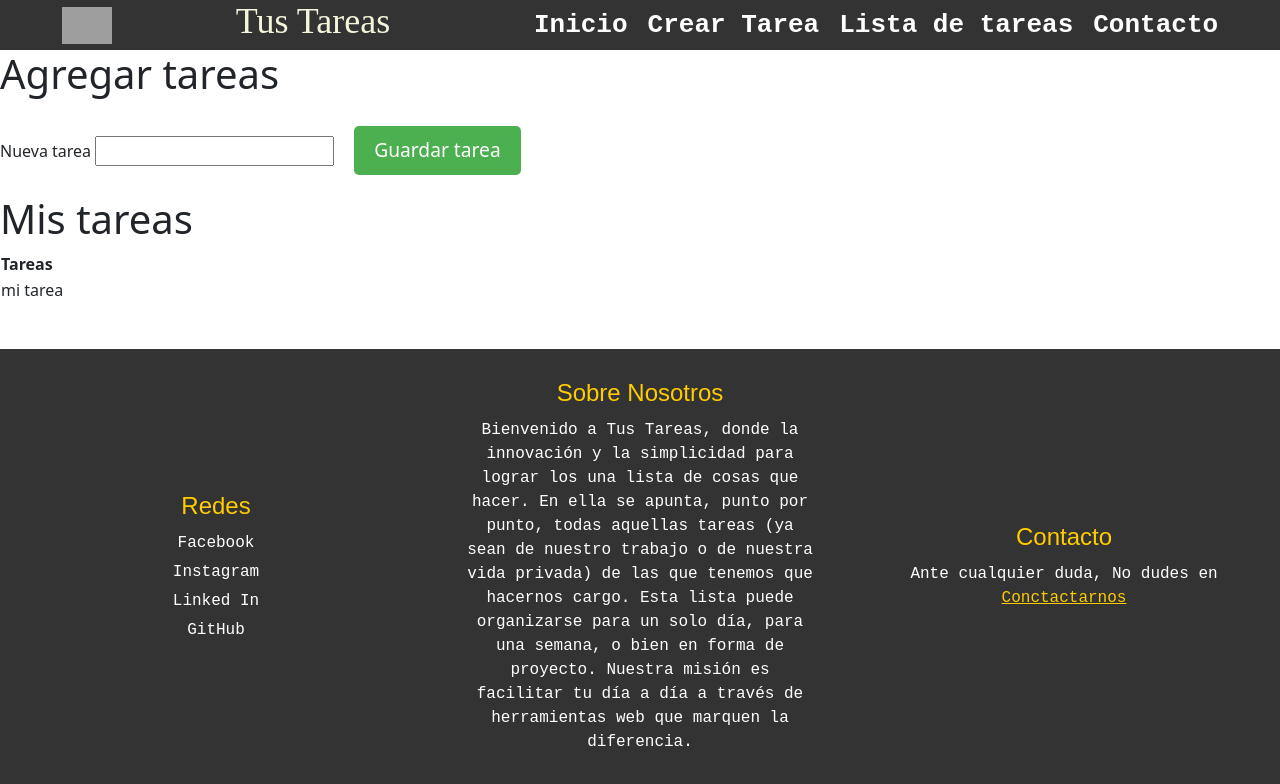
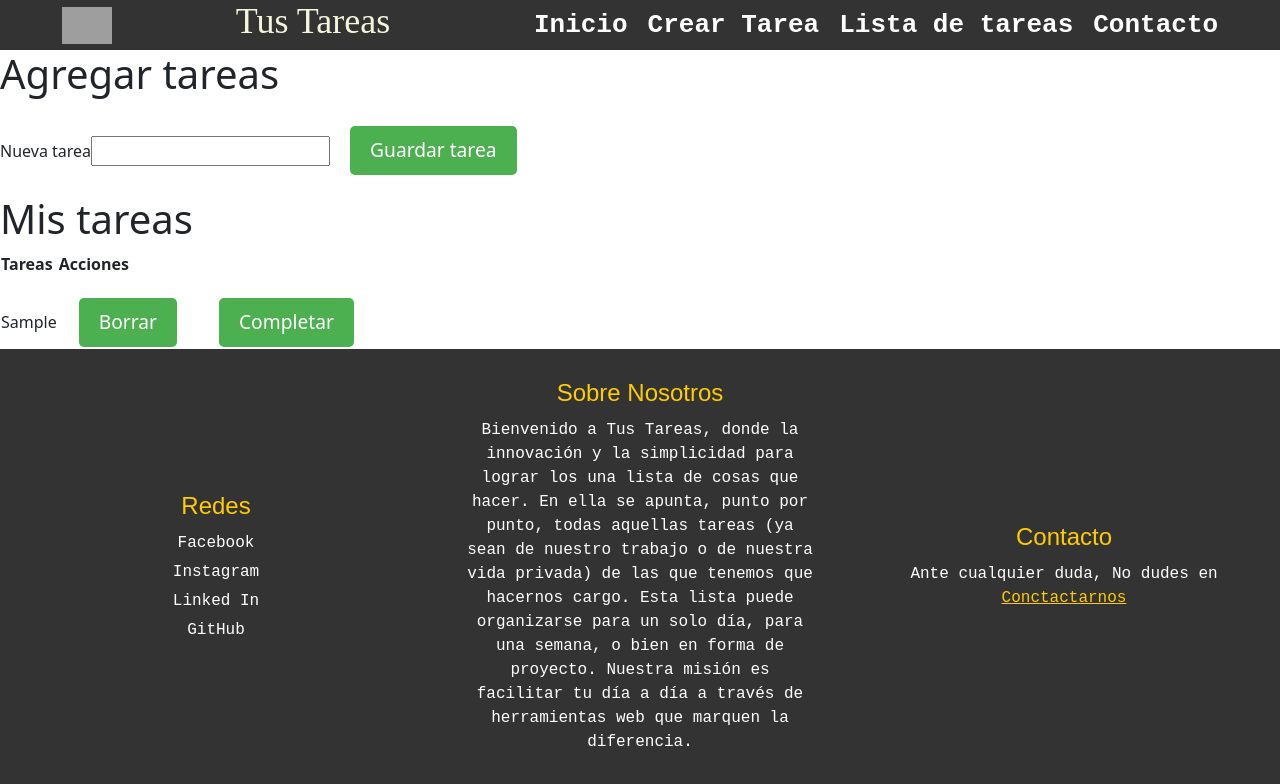
Before and after one commit to Ant0Mutt1/Trabajo_Integrador_React, a React (Vite) app in the folder GestorDeTareas/: page /listadetareas in a window 1280 px wide. Both pictures are taken after typing "Sample" into the empty fields and a click on the button "Guardar tarea". Shown: the top 784 px of the page. Built offline with nearby package versions, Linux system fonts and the light colour scheme; grey boxes are pictures that could not be loaded.

Commit message:
Funcionalidades basicas OK
-Se pueden guardar las tareas
-Borrar tareas
-Tachar tareas

```diff
--- a/GestorDeTareas/src/components/componenteTaskForm/TaskForm.jsx
+++ b/GestorDeTareas/src/components/componenteTaskForm/TaskForm.jsx
@@ -1,25 +1,24 @@
-import React from 'react';
-import { useState } from 'react';
+import React, { useState } from 'react';
 
-const TaskForm = () => {
-
-    const [newTask, setNewTask] = useState ()
+const TaskForm = ({ onCreateTask }) => {
+  const [newTask, setNewTask] = useState('');
 
   const handleSubmit = (e) => {
-        e.preventDefault ();
-        localStorage.setItem('task', newTask)
-        setNewTask('')
+    e.preventDefault();
+    onCreateTask(newTask);
+    setNewTask('');
+  };
 
-    }
   return (
     <div>
       <h1>Agregar tareas</h1>
       <form onSubmit={handleSubmit}>
-               <label>Nueva tarea</label> <input type='text' value={newTask} onChange={(e) => setNewTask (e.target.value)}></input>
-                <button onClick={() => (newTask)}>Guardar tarea</button>
+        <label>Nueva tarea</label>
+        <input type="text" value={newTask} onChange={(e) => setNewTask(e.target.value)} />
+        <button type="submit">Guardar tarea</button>
       </form>
     </div>
   );
-}
+};
 
 export default TaskForm;
--- a/GestorDeTareas/src/components/componenteTaskItem/TaskItem.jsx
+++ b/GestorDeTareas/src/components/componenteTaskItem/TaskItem.jsx
@@ -1,24 +1,17 @@
-import React from 'react';
-import { useState } from 'react';
+import React, { useState } from 'react';
 
-const TaskItem = () => {
-
-    const [taskItem, setTaskItem] = useState([
-        { name: 'mi tarea', done: false }
-    ]);
-    return (
-        <div>
-             {
-                        taskItem.map(task => (
-                            <tr key={task.name}>
-                                <td> {task.name}</td>
-                            </tr>
-
-                        ))
-                    }
-
-        </div>
-    );
-}
+const TaskItem = ({ task, onDelete, onToggleComplete }) => {
+  return (
+    <tr key={task.name} style={{ textDecoration: task.done ? 'line-through' : 'none' }}>
+      <td>{task.name}</td>
+      <td>
+        <button onClick={() => onDelete(task.name)}>Borrar</button>
+      </td>
+      <td>
+        <button onClick={() => onToggleComplete(task.name)}>Completar</button>
+      </td>
+    </tr>
+  );
+};
 
 export default TaskItem;
--- a/GestorDeTareas/src/components/componenteTaskList/TaskList.jsx
+++ b/GestorDeTareas/src/components/componenteTaskList/TaskList.jsx
@@ -1,31 +1,53 @@
-import { useState } from 'react';
-import React from 'react';
+import React, { useState } from 'react';
 import TaskItem from '../componenteTaskItem/TaskItem';
 import TaskForm from '../componenteTaskForm/TaskForm';
 
 const TaskList = () => {
+  const [tasks, setTasks] = useState([]);
 
+  const createNewTask = (taskName) => {
+    const exists = tasks.find((task) => task.name === taskName);
+    if (!exists) {
+      setTasks([...tasks, { name: taskName, done: false }]);
+    }
+  };
 
+  const deleteTask = (taskName) => {
+    setTasks(tasks.filter((task) => task.name !== taskName));
+  };
+
+  const toggleComplete = (taskName) => {
+    setTasks(
+      tasks.map((task) =>
+        task.name === taskName ? { ...task, done: !task.done } : task
+      )
+    );
+  };
 
   return (
     <div>
-            <TaskForm />
+      <TaskForm onCreateTask={createNewTask} />
       <h1>Mis tareas</h1>
       <table>
         <thead>
           <tr>
             <th>Tareas</th>
+            <th>Acciones</th>
           </tr>
         </thead>
         <tbody>
-                    <TaskItem />
+          {tasks.map((task) => (
+            <TaskItem
+              key={task.name}
+              task={task}
+              onDelete={deleteTask}
+              onToggleComplete={toggleComplete}
+            />
+          ))}
         </tbody>
       </table>
-
-
     </div>
-
   );
-}
+};
 
 export default TaskList;
```
Lines whose indentation alone changed are shown as unchanged.
